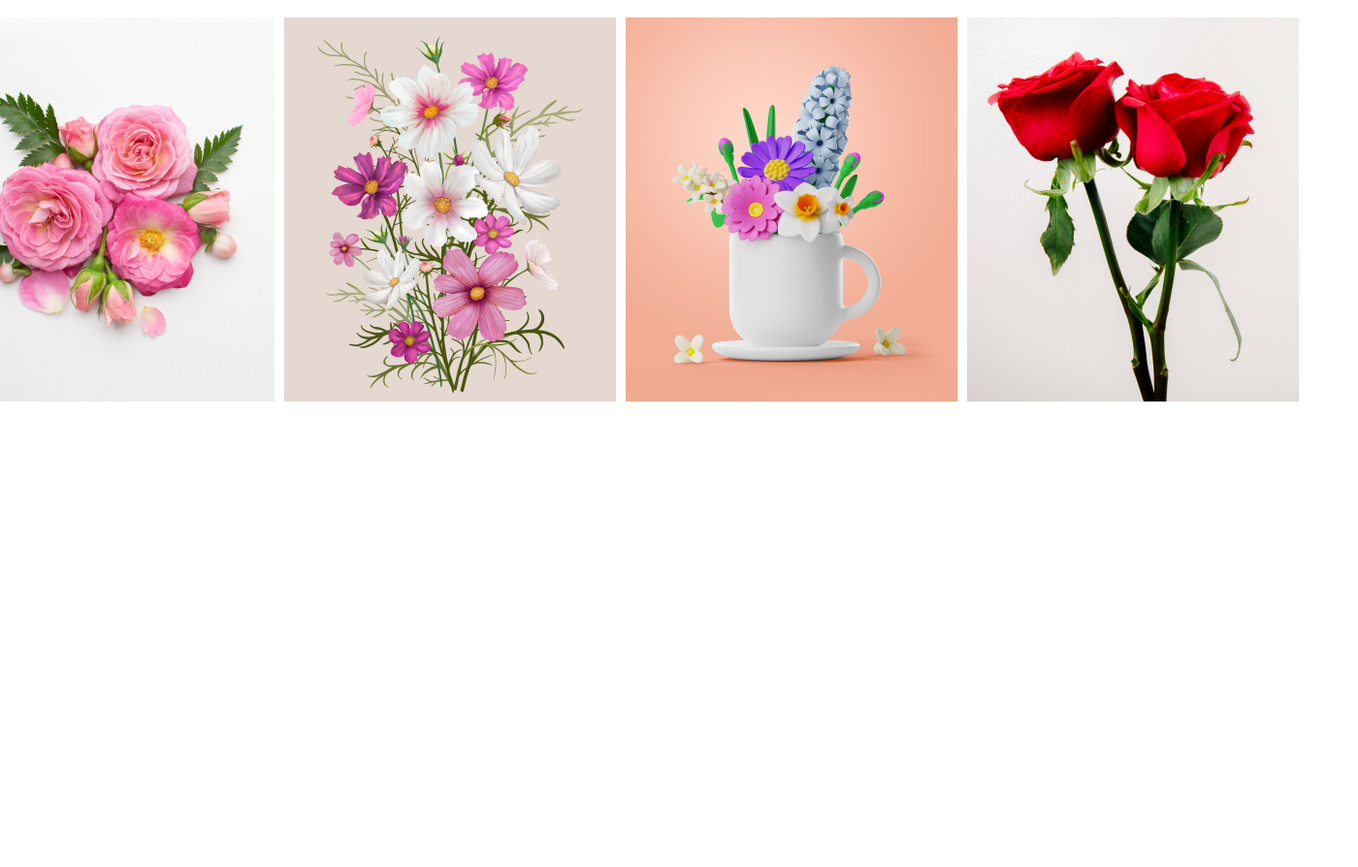
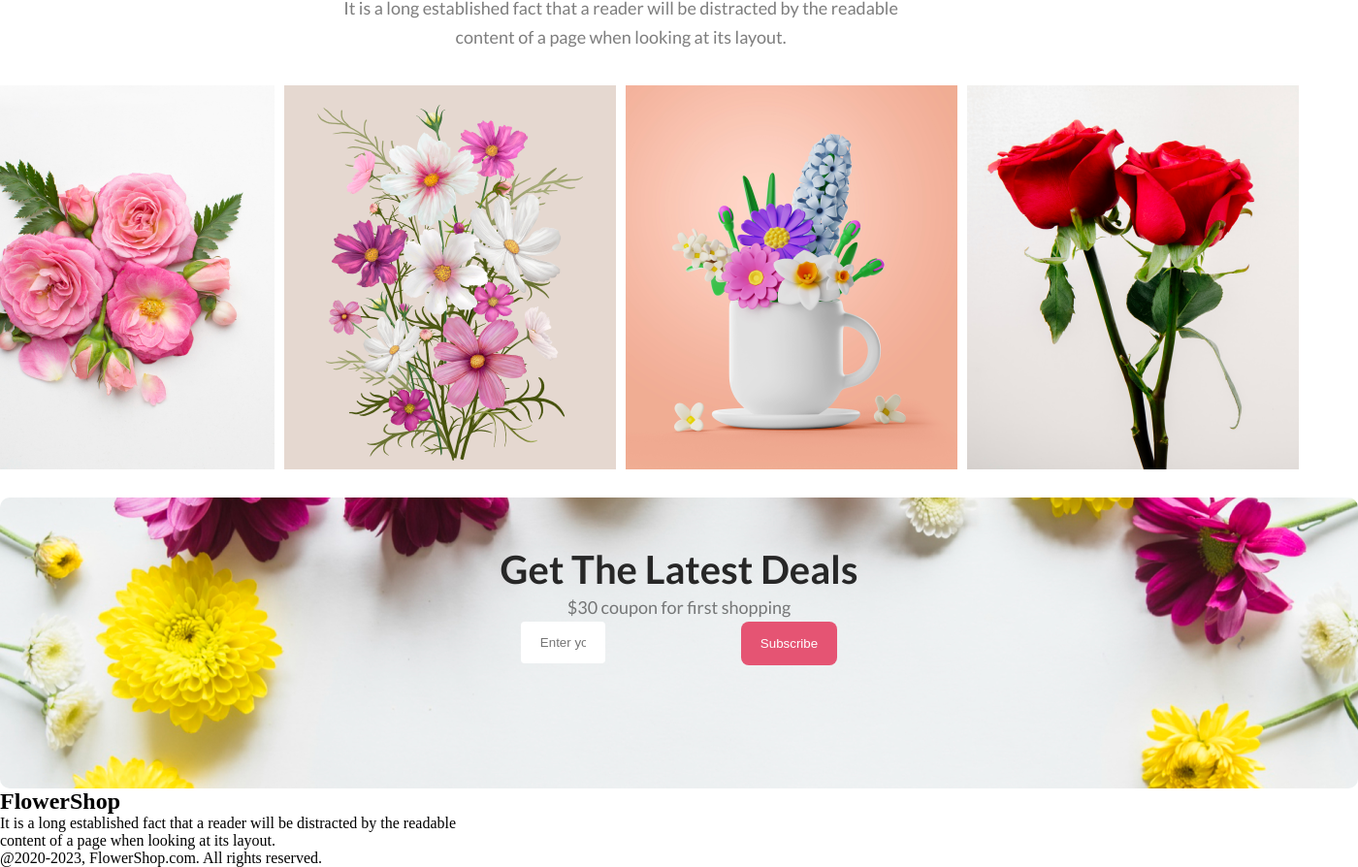
Before and after one commit to Plabon752266/my-first-assignment, a plain HTML site: page index.html in a window 1280 px wide. Shown: the part 1314-2208 px from the top of the page at 97% size, 1400 px wide, since content can reach past the window. Before the commit the page ends 1732 px from the top, so only its background shows below. Drawn offline with Linux system fonts and the light colour scheme.

Commit message:
latest deal updated

```diff
--- a/index.html
+++ b/index.html
@@ -11,9 +11,10 @@
     <link href="https://fonts.googleapis.com/css2?family=Lato:wght@400;700&display=swap" rel="stylesheet">
     <link rel="stylesheet" href="style.css">
 </head>
+
 <body>
     <header>
-                             <!-- main banner start -->
+        <!-- main banner start -->
         <div class="banner-container">
             <div class="banner-content">
                 <h1>Let's make <br> beautiful flowers a <br> part of your life.</h1>
@@ -32,24 +33,26 @@
         </div>
     </header>
     <main>
-                         <!-- hot deal banner start -->
+        <!-- hot deal banner start -->
         <div class="Hot-deal-container">
             <div class="Hot-deal-content">
                 <h2>Hot Deal ! Sale Up To 25% <span class="off-color">Off</span></h2>
-                <p>It is a long established fact that a reader will be distracted by the readable <br> content of a page when looking at its layout.</p>
+                <p>It is a long established fact that a reader will be distracted by the readable <br> content of a page
+                    when looking at its layout.</p>
                 <div class="btn-shop">
                     <button>Sign Up</button>
                 </div>
             </div>
             <div class="deal-section-image">
-                    <img src="Images/pngwing 8.png" alt="">
+                <img src="Images/pngwing 8.png" alt="">
             </div>
         </div>
-                         <!-- instagram banner start -->
+        <!-- instagram banner start -->
         <div class="insta-continer">
             <div class="insta-element">
                 <h2>Instagram</h2>
-                <p>It is a long established fact that a reader will be distracted by the readable<br>content of a page when looking at its layout.</p>
+                <p>It is a long established fact that a reader will be distracted by the readable<br>content of a page
+                    when looking at its layout.</p>
             </div>
             <div class="photo-gallery">
                 <div img1><img src="Images/Flower 01.png" alt=""></div>
@@ -58,9 +61,26 @@
                 <div img1><img src="Images/Rectangle 6.png" alt=""></div>
             </div>
         </div>
+        <!-- latest deals banner start -->
+        <div class="latest-deals-container">
+            <div class="latest-deal-element">
+                <h3>Get The Latest Deals</h3>
+                <p>$30 coupon for first shopping</p>
+            </div>
+            <div class="mail-subscribe-button">
+                <div class="mail-box">
+                    <input type="text" placeholder="Enter your Email here">
+                </div>
+                <div class="btn-shop">
+                    <button>Subscribe</button>
+                </div>
+            </div>
+        </div>
     </main>
     <footer>
-
+        <h2><span class="flower">Flower</span>Shop</h2>
+        <p>It is a long established fact that a reader will be distracted by the readable <br> content of a page when looking at its layout.</p>
+        <p>@2020-2023, FlowerShop.com. All rights reserved.</p>
     </footer>
 
 </body>
--- a/style.css
+++ b/style.css
@@ -61,6 +61,7 @@
     display: flex;
     justify-content: center;
     gap: 30px;
+    padding: 35px;
 }
 
 .Hot-deal-content {
@@ -121,10 +122,71 @@
     padding-bottom: 5px;
     font-family: Lato;
 }
-.insta-element p{
+
+.insta-element p {
     color: rgba(39, 39, 39, 0.60);
-font-size: 18px;
-font-weight: 400;
-line-height: 30px;
-font-family: Lato;
+    font-size: 18px;
+    font-weight: 400;
+    line-height: 30px;
+    font-family: Lato;
 }
+
+/* latest deals banner styles */
+
+.latest-deals-container {
+    background-image: url(Images/Rectangle\ 9.png);
+    padding: 50px;
+    margin-left: auto;
+    margin-right: auto;
+    width: 1400px;
+    height: 300px;
+    margin-top: 25px;
+    border: none;
+    border-radius: 10px;
+}
+
+.latest-deal-element {
+    text-align: center;
+}
+
+.latest-deal-element h3 {
+    color: #272727;
+    font-family: Lato;
+    font-size: 40px;
+    font-weight: 800;
+}
+
+.latest-deal-element p {
+    color: rgba(39, 39, 39, 0.60);
+    font-family: Lato;
+    font-size: 18px;
+    font-weight: 400;
+    line-height: 30px;
+}
+
+.mail-subscribe-button {
+    display: flex;
+    justify-content: center;
+    gap: 10px;
+}
+
+.mail-box input {
+    width: 40%;
+    background-color: white;
+    padding: 14px 20px;
+    border-radius: 4px;
+    border: none;
+    box-sizing: border-box;
+}
+.btn-shop button{
+    padding: 15px 20px;
+    border-radius: 8px;
+    border: none;
+    color: white;
+    background: #E55473;
+}
+
+/* footer section */
+footer{
+
+}
```
